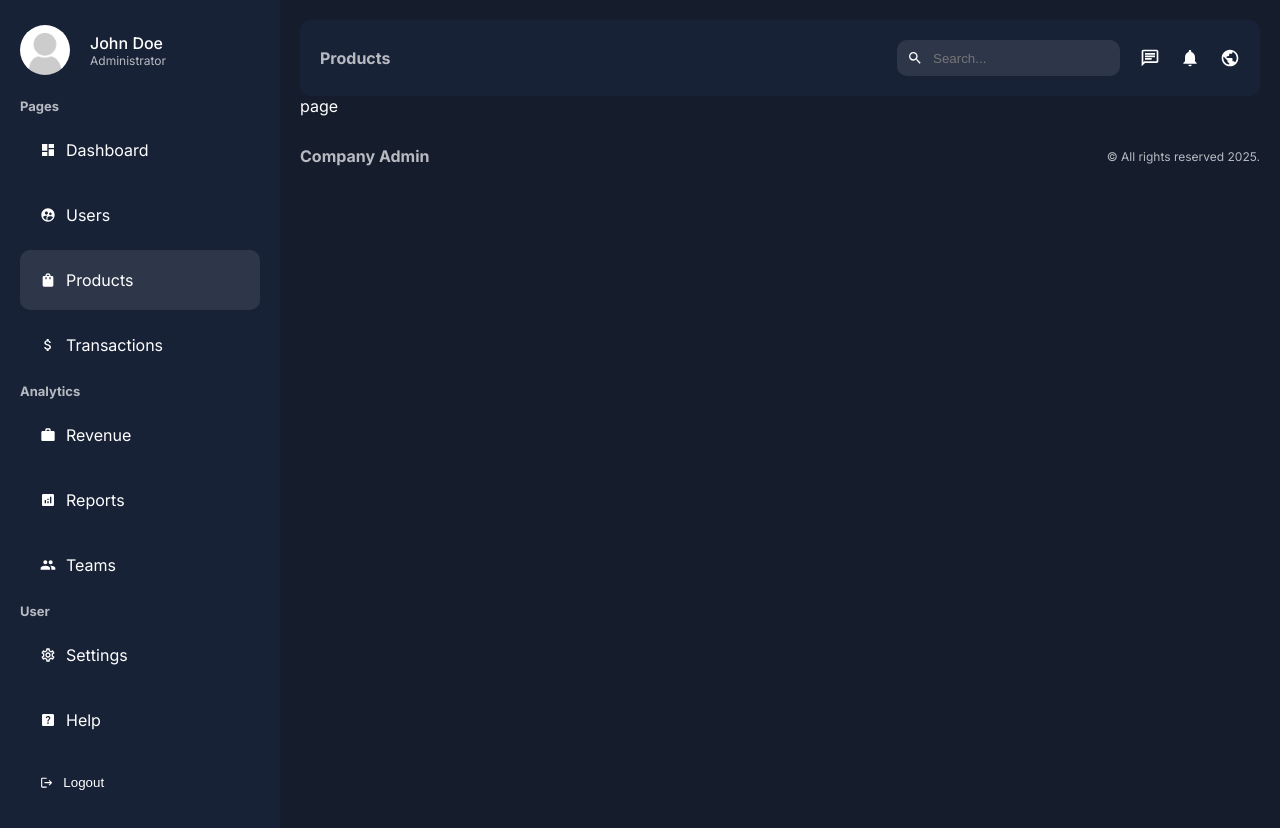
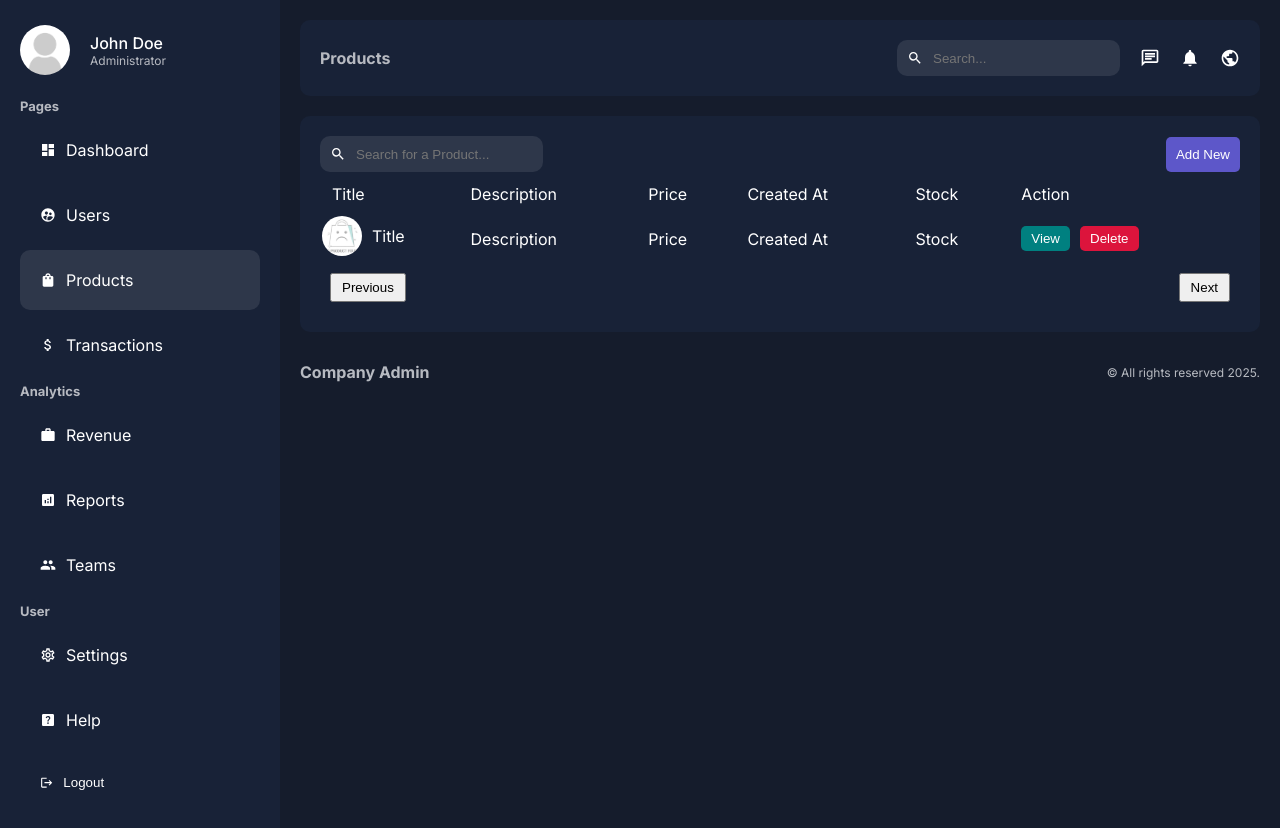
Before and after one commit to Abhik-Nayak/Storify, a Next.js app in the folder client/: page /dashboard/products in a window 1280 px wide. Built offline with nearby package versions, Linux system fonts and the light colour scheme.

Commit message:
user product section dev

```diff
--- a/client/app/dashboard/products/page.jsx
+++ b/client/app/dashboard/products/page.jsx
@@ -1,9 +1,67 @@
-import React from 'react'
+import React from "react";
+import styles from "@/app/ui/dashboard/products/products.module.css";
+import Search from "@/app/ui/dashboard/search/search";
+import Link from "next/link";
+import Pagination from "@/app/ui/dashboard/pagination/pagination";
+import Image from "next/image";
 
 const page = () => {
   return (
-    <div>page</div>
-  )
-}
+    <div className={styles.container}>
+      <div className={styles.top}>
+        <Search placeholder="Search for a Product..." />
+        <Link href="/dashboard/products/add">
+          <button className={styles.addButton}>Add New</button>
+        </Link>
+      </div>
+      <table className={styles.table}>
+        <thead>
+          <tr>
+            <td>Title</td>
+            <td>Description</td>
+            <td>Price</td>
+            <td>Created At</td>
+            <td>Stock</td>
+            <td>Action</td>
+          </tr>
+        </thead>
+        <tbody>
+          <tr>
+            <div className={styles.product}>
+              <Image
+                src={"/noproduct.jpg"}
+                alt=""
+                width={40}
+                height={40}
+                className={styles.productImage}
+              />
+              Title
+            </div>
+            <td>Description</td>
+            <td>Price</td>
+            <td>Created At</td>
+            <td>Stock</td>
+            <td>
+              <div className={styles.buttons}>
+                <Link href={`/dashboard/users/`}>
+                  <button className={`${styles.button} ${styles.view}`}>
+                    View
+                  </button>
+                </Link>
+                <form>
+                  <input type="hidden" name="id" />
+                  <button className={`${styles.button} ${styles.delete}`}>
+                    Delete
+                  </button>
+                </form>
+              </div>
+            </td>
+          </tr>
+        </tbody>
+      </table>
+      <Pagination />
+    </div>
+  );
+};
 
-export default page
+export default page;
--- a/client/app/layout.js
+++ b/client/app/layout.js
@@ -4,8 +4,8 @@
 const inter = Inter({ subsets: ['latin'] })
 
 export const metadata = {
-  title: 'Lama Dev Next.js Admin Dashboard',
-  description: 'Next.js Tutorial',
+  title: 'Admin Dashboard',
+  description: 'Next.js',
 }
 
 export default function RootLayout({ children }) {
--- /dev/null
+++ b/client/app/ui/dashboard/pagination/pagination.jsx
@@ -0,0 +1,25 @@
+import React from 'react';
+import styles from "./pagination.module.css";
+
+const Pagination = () => {
+  return (
+    <div className={styles.container}>
+      <button
+        className={styles.button}
+        // disabled={!hasPrev}
+        // onClick={() => handleChangePage("prev")}
+      >
+        Previous
+      </button>
+      <button
+        className={styles.button}
+        // disabled={!hasNext}
+        // onClick={() => handleChangePage("next")}
+      >
+        Next
+      </button>
+    </div>
+  )
+}
+
+export default Pagination
--- /dev/null
+++ b/client/app/ui/dashboard/pagination/pagination.module.css
@@ -0,0 +1,14 @@
+.container{
+  padding: 10px;
+  display: flex;
+  justify-content: space-between;
+}
+
+.button{
+  padding: 5px 10px;
+  cursor: pointer;
+}
+
+.button:disabled{
+  cursor: not-allowed;
+}
--- /dev/null
+++ b/client/app/ui/dashboard/products/addProduct/addProduct.module.css
@@ -0,0 +1,41 @@
+.container {
+  background-color: var(--bgSoft);
+  padding: 20px;
+  border-radius: 10px;
+  margin-top: 20px;
+}
+
+.form {
+  display: flex;
+  flex-wrap: wrap;
+  justify-content: space-between;
+}
+
+.form input,
+.form textarea,
+.form select {
+  padding: 30px;
+  background-color: var(--bg);
+  color: var(--text);
+  border: 2px solid #2e374a;
+  border-radius: 5px;
+  margin-bottom: 30px;
+}
+
+.form input, .form select {
+  width: 45%;
+}
+
+.form textarea{
+  width: 100%;
+}
+
+.form button{
+  width: 100%;
+  padding: 30px;
+  background-color: teal;
+  color: var(--text);
+  border: none;
+  border-radius: 5px;
+  cursor: pointer;
+}
--- /dev/null
+++ b/client/app/ui/dashboard/products/products.module.css
@@ -0,0 +1,61 @@
+.container{
+  background-color: var(--bgSoft);
+  padding: 20px;
+  border-radius: 10px;
+  margin-top: 20px;
+}
+
+.top{
+  display: flex;
+  align-items: center;
+  justify-content: space-between;
+}
+
+.addButton{
+  padding: 10px;
+  background-color: #5d57c9;
+  color: var(--text);
+  border: none;
+  border-radius: 5px;
+  cursor: pointer;
+}
+
+.table{
+  width: 100%;
+}
+
+.table td{
+  padding: 10px;
+}
+
+.product{
+  display: flex;
+  align-items: center;
+  gap: 10px;
+}
+
+.productImage{
+  border-radius: 50%;
+  object-fit: cover;
+}
+
+.buttons{
+  display: flex;
+  gap: 10px;
+}
+
+.button{
+  padding: 5px 10px;
+  border-radius: 5px;
+  color: var(--text);
+  border: none;
+  cursor: pointer;
+}
+
+.view{
+  background-color: teal;
+}
+
+.delete{
+  background-color: crimson;
+}
--- /dev/null
+++ b/client/app/ui/dashboard/products/singleProduct/singleProduct.module.css
@@ -0,0 +1,60 @@
+.container {
+  display: flex;
+  gap: 50px;
+  margin-top: 20px;
+}
+
+.infoContainer {
+  flex: 1;
+  background-color: var(--bgSoft);
+  padding: 20px;
+  border-radius: 10px;
+  font-weight: bold;
+  color: var(--textSoft);
+  height: max-content;
+}
+
+.imgContainer{
+  width: 100%;
+  height: 300px;
+  position: relative;
+  border-radius: 10px;
+  overflow: hidden;
+  margin-bottom: 20px;
+}
+
+.formContainer {
+  flex: 3;
+  background-color: var(--bgSoft);
+  padding: 20px;
+  border-radius: 10px;
+}
+
+.form{
+  display: flex;
+  flex-direction: column;
+}
+
+.form input, .form textarea, .form select{
+  padding: 20px;
+  border: 2px solid #2e374a;
+  border-radius: 5px;
+  background-color: var(--bg);
+  color: var(--text);
+  margin: 10px 0px;
+}
+
+.form label{
+  font-size: 12px;
+}
+
+.form button{
+  width: 100%;
+  padding: 20px;
+  background-color: teal;
+  color: var(--text);
+  border: none;
+  border-radius: 5px;
+  cursor: pointer;
+  margin-top: 20px;
+}
--- /dev/null
+++ b/client/app/ui/dashboard/search/search.jsx
@@ -0,0 +1,20 @@
+
+import React from 'react'
+import styles from "./search.module.css";
+import { MdSearch } from 'react-icons/md';
+
+const Search = ({ placeholder }) => {
+  return (
+    <div className={styles.container}>
+      <MdSearch />
+      <input
+        type="text"
+        placeholder={placeholder}
+        className={styles.input}
+        // onChange={handleSearch}
+      />
+    </div>
+  )
+}
+
+export default Search
--- /dev/null
+++ b/client/app/ui/dashboard/search/search.module.css
@@ -0,0 +1,16 @@
+.container {
+  display: flex;
+  align-items: center;
+  gap: 10px;
+  background-color: #2e374a;
+  padding: 10px;
+  border-radius: 10px;
+  width: max-content;
+}
+
+.input {
+  background-color: transparent;
+  border: none;
+  color: var(--text);
+  outline: none;
+}
--- /dev/null
+++ b/client/app/ui/dashboard/users/users.module.css
@@ -0,0 +1,61 @@
+.container {
+  background-color: var(--bgSoft);
+  padding: 20px;
+  border-radius: 10px;
+  margin-top: 20px;
+}
+
+.top {
+  display: flex;
+  align-items: center;
+  justify-content: space-between;
+}
+
+.addButton {
+  padding: 10px;
+  background-color: #5d57c9;
+  color: var(--text);
+  border: none;
+  border-radius: 5px;
+  cursor: pointer;
+}
+
+.table {
+  width: 100%;
+}
+
+.table td {
+  padding: 10px;
+}
+
+.user {
+  display: flex;
+  align-items: center;
+  gap: 10px;
+}
+
+.userImage {
+  border-radius: 50%;
+  object-fit: cover;
+}
+
+.buttons {
+  display: flex;
+  gap: 10px;
+}
+
+.button {
+  padding: 5px 10px;
+  border-radius: 5px;
+  color: var(--text);
+  border: none;
+  cursor: pointer;
+}
+
+.view {
+  background-color: teal;
+}
+
+.delete {
+  background-color: crimson;
+}
```
Also changed, not shown: client/app/dashboard/products/add/page.jsx (added, +32 -0 lines), client/app/dashboard/users/page.jsx (+65 -5 lines).
